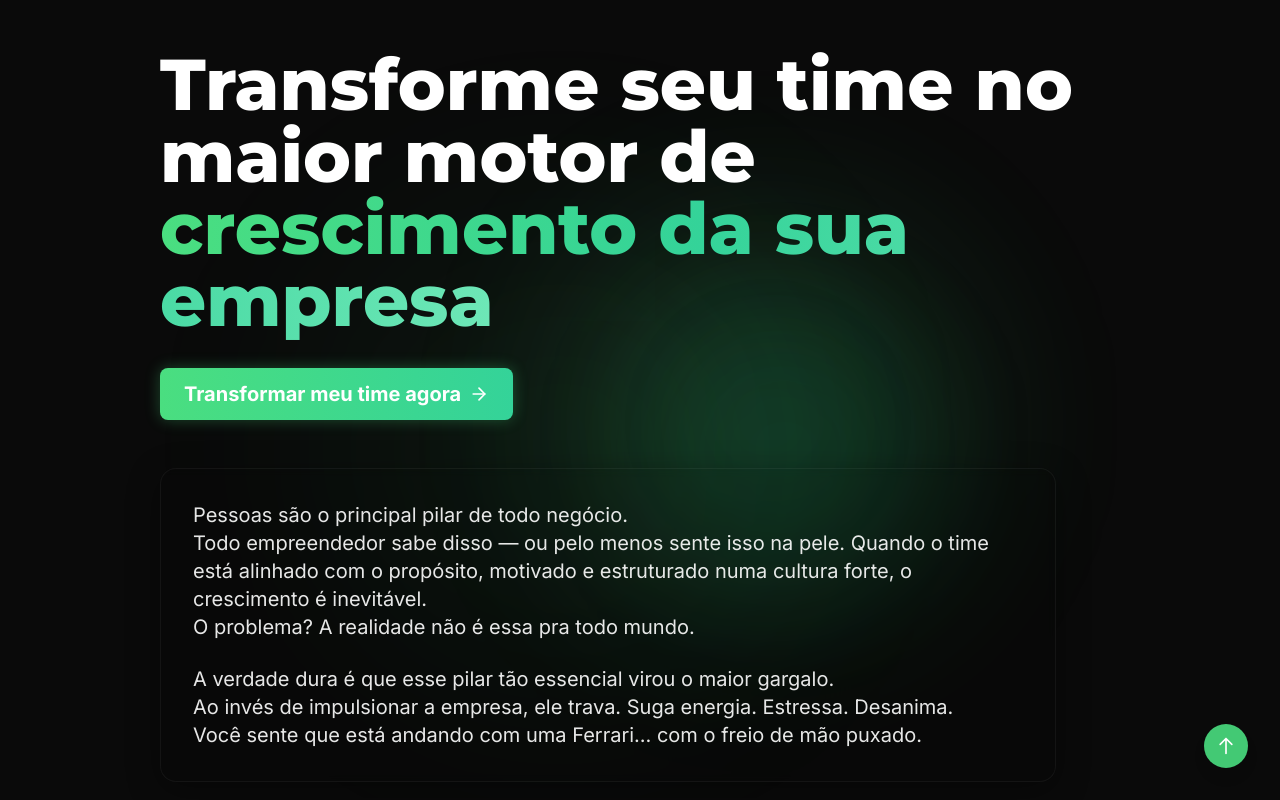
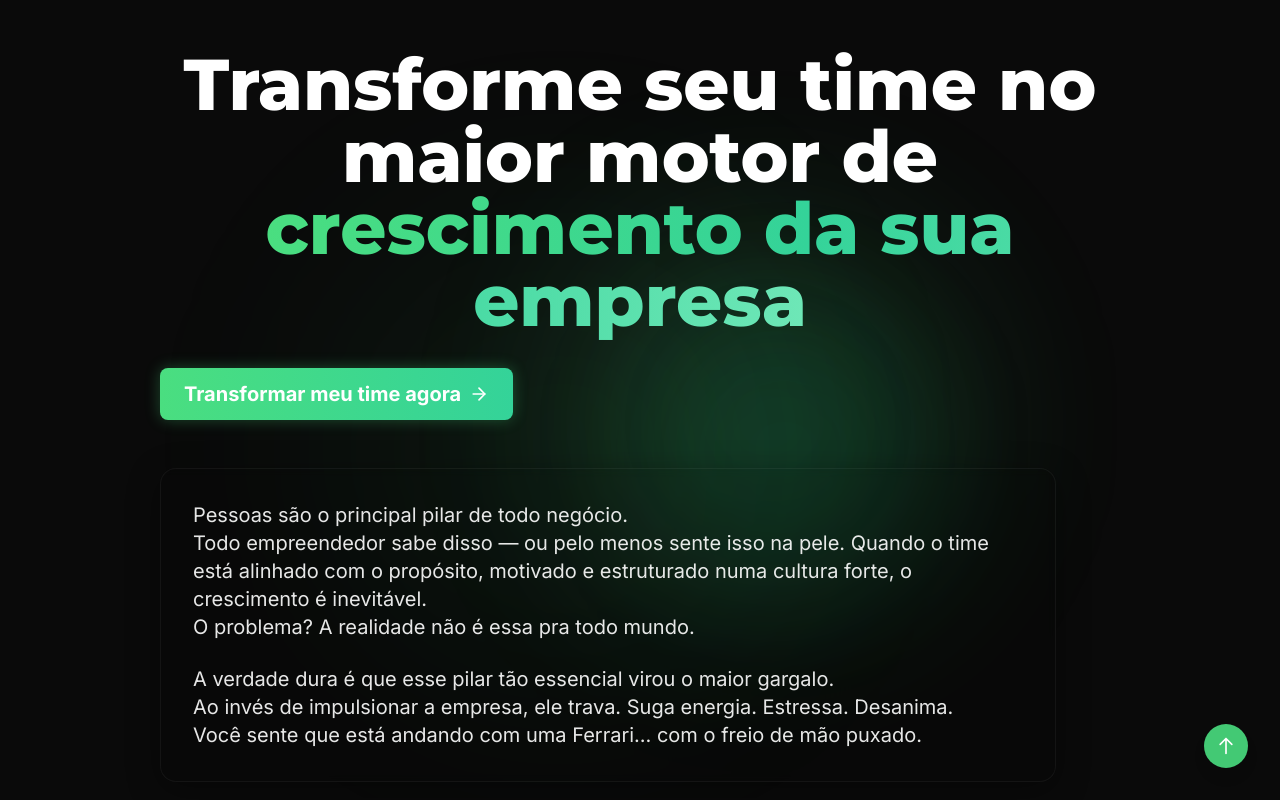
Before and after one commit to mizaeldapreev/team-glow-landing-page, a React (Vite) app: page / in a window 1280 px wide. Shown: the top 800 px of the page. Built offline with nearby package versions, Linux system fonts and the light colour scheme.

Commit message:
Visual edit in Lovable
Edited UI in Lovable

```diff
--- a/src/components/Hero.tsx
+++ b/src/components/Hero.tsx
@@ -1,14 +1,11 @@
-
 import React from 'react';
 import { ArrowRight } from 'lucide-react';
-
 const Hero = () => {
-  return (
-    <section className="pt-12 pb-16 px-4 min-h-screen flex items-center relative overflow-hidden">
+  return <section className="pt-12 pb-16 px-4 min-h-screen flex items-center relative overflow-hidden">
       <div className="container mx-auto max-w-5xl relative z-10">
         <div className="animate-fade-in">
           <div className="relative mb-12">
-            <h1 className="text-4xl md:text-6xl lg:text-7xl font-extrabold leading-tight">
+            <h1 className="md:text-6xl lg:text-7xl leading-tight text-4xl text-center font-extrabold">
               Transforme seu time no maior motor de
               <span className="bg-clip-text text-transparent bg-gradient-to-r from-landing-green via-emerald-400 to-emerald-300"> crescimento da sua empresa</span>
             </h1>
@@ -50,8 +47,6 @@ const Hero = () => {
       <div className="absolute top-1/4 right-1/4 w-96 h-96 bg-landing-green/20 rounded-full blur-[100px] animate-pulse"></div>
       <div className="absolute bottom-1/4 left-1/4 w-[30rem] h-[30rem] bg-landing-green/10 rounded-full blur-[120px] animate-pulse delay-1000"></div>
       <div className="absolute top-1/3 left-1/2 w-72 h-72 bg-emerald-500/10 rounded-full blur-[80px] animate-pulse delay-500"></div>
-    </section>
-  );
+    </section>;
 };
-
 export default Hero;
```
